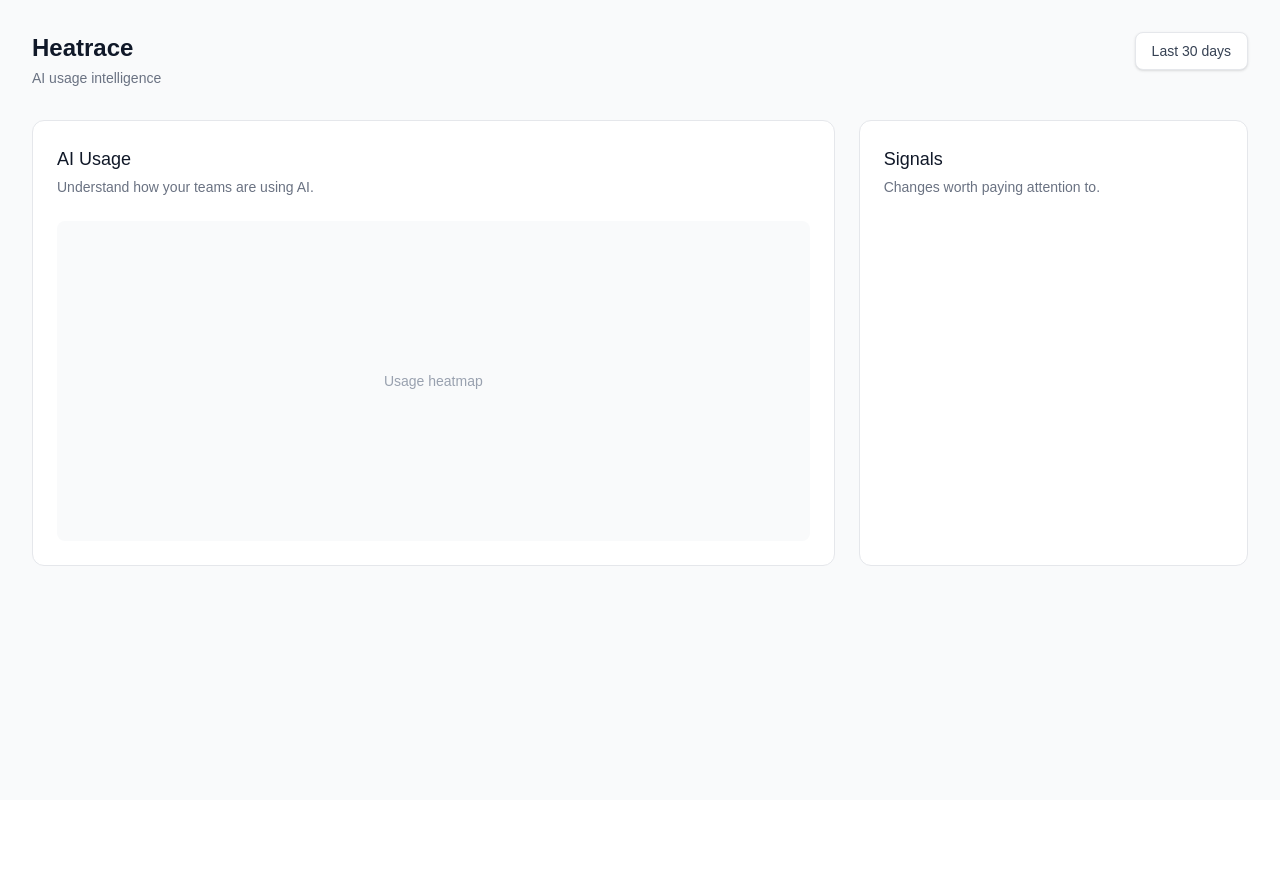
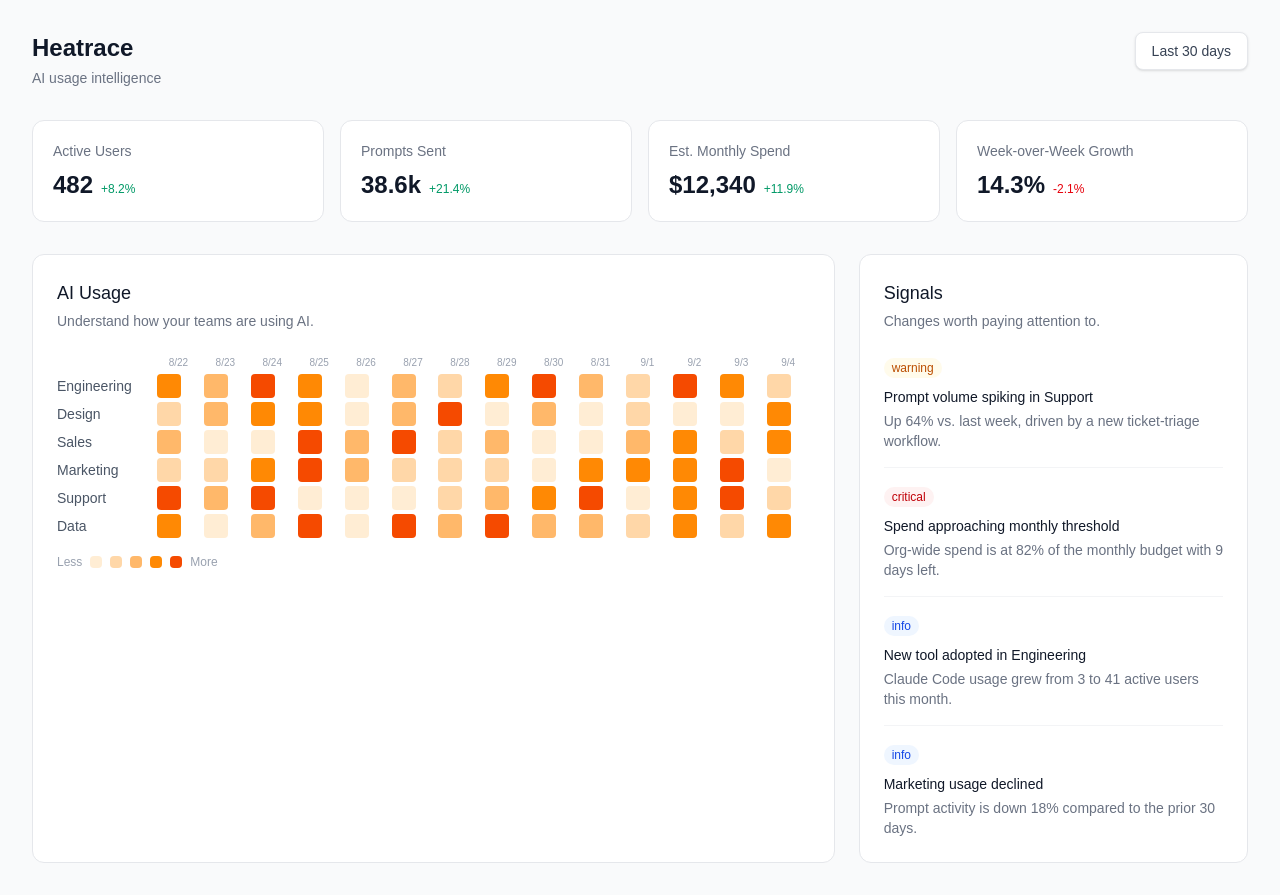
Before and after one commit to uvasishtha/heatrace, a Next.js app: page / in a window 1280 px wide. Before the commit the page ends 800 px from the top, so only its background shows below. Built offline with nearby package versions, Linux system fonts and the light colour scheme.

Commit message:
Adding basic components, and page tsx

```diff
--- /dev/null
+++ b/app/components/DashboardHeader.tsx
@@ -0,0 +1,46 @@
+"use client";
+
+import { useState } from "react";
+
+const RANGES = ["Last 7 days", "Last 30 days", "Last 90 days"];
+
+export default function DashboardHeader() {
+  const [range, setRange] = useState(RANGES[1]);
+  const [open, setOpen] = useState(false);
+
+  return (
+    <header className="flex items-start justify-between">
+      <div>
+        <h1 className="text-2xl font-semibold text-gray-900">Heatrace</h1>
+
+        <p className="mt-1 text-sm text-gray-500">AI usage intelligence</p>
+      </div>
+
+      <div className="relative">
+        <button
+          onClick={() => setOpen((prev) => !prev)}
+          className="rounded-lg border border-gray-200 bg-white px-4 py-2 text-sm text-gray-700 shadow-sm hover:bg-gray-50"
+        >
+          {range}
+        </button>
+
+        {open && (
+          <div className="absolute right-0 mt-2 w-40 rounded-lg border border-gray-200 bg-white py-1 shadow-lg">
+            {RANGES.map((option) => (
+              <button
+                key={option}
+                onClick={() => {
+                  setRange(option);
+                  setOpen(false);
+                }}
+                className="block w-full px-4 py-2 text-left text-sm text-gray-700 hover:bg-gray-50"
+              >
+                {option}
+              </button>
+            ))}
+          </div>
+        )}
+      </div>
+    </header>
+  );
+}
--- /dev/null
+++ b/app/components/SignalsPanel.tsx
@@ -0,0 +1,37 @@
+import { signals, type Signal } from "@/app/lib/dashboard-data";
+
+const SEVERITY_STYLES: Record<Signal["severity"], string> = {
+  info: "bg-blue-50 text-blue-700",
+  warning: "bg-amber-50 text-amber-700",
+  critical: "bg-red-50 text-red-700",
+};
+
+export default function SignalsPanel() {
+  return (
+    <aside className="rounded-xl border border-gray-200 bg-white p-6">
+      <h2 className="text-lg font-medium text-gray-900">Signals</h2>
+
+      <p className="mt-1 text-sm text-gray-500">
+        Changes worth paying attention to.
+      </p>
+
+      <ul className="mt-6 space-y-4">
+        {signals.map((signal) => (
+          <li key={signal.id} className="border-b border-gray-100 pb-4 last:border-0 last:pb-0">
+            <span
+              className={`inline-block rounded-full px-2 py-0.5 text-xs font-medium ${SEVERITY_STYLES[signal.severity]}`}
+            >
+              {signal.severity}
+            </span>
+
+            <p className="mt-2 text-sm font-medium text-gray-900">
+              {signal.title}
+            </p>
+
+            <p className="mt-1 text-sm text-gray-500">{signal.description}</p>
+          </li>
+        ))}
+      </ul>
+    </aside>
+  );
+}
--- /dev/null
+++ b/app/components/StatsRow.tsx
@@ -0,0 +1,32 @@
+import { stats } from "@/app/lib/dashboard-data";
+
+export default function StatsRow() {
+  return (
+    <div className="grid grid-cols-2 gap-4 lg:grid-cols-4">
+      {stats.map((stat) => (
+        <div
+          key={stat.id}
+          className="rounded-xl border border-gray-200 bg-white p-5"
+        >
+          <p className="text-sm text-gray-500">{stat.label}</p>
+
+          <div className="mt-2 flex items-baseline gap-2">
+            <p className="text-2xl font-semibold text-gray-900">
+              {stat.value}
+            </p>
+
+            <span
+              className={
+                stat.trend === "up"
+                  ? "text-xs font-medium text-emerald-600"
+                  : "text-xs font-medium text-red-600"
+              }
+            >
+              {stat.change}
+            </span>
+          </div>
+        </div>
+      ))}
+    </div>
+  );
+}
--- /dev/null
+++ b/app/components/UsageHeatmap.tsx
@@ -0,0 +1,78 @@
+import { Fragment } from "react";
+import { days, heatmapData, teams } from "@/app/lib/dashboard-data";
+
+function intensityClass(value: number) {
+  if (value >= 80) return "bg-orange-600";
+  if (value >= 60) return "bg-orange-400";
+  if (value >= 40) return "bg-orange-300";
+  if (value >= 20) return "bg-orange-200";
+  return "bg-orange-100";
+}
+
+export default function UsageHeatmap() {
+  return (
+    <section className="rounded-xl border border-gray-200 bg-white p-6 lg:col-span-2">
+      <h2 className="text-lg font-medium text-gray-900">AI Usage</h2>
+
+      <p className="mt-1 text-sm text-gray-500">
+        Understand how your teams are using AI.
+      </p>
+
+      <div className="mt-6 overflow-x-auto">
+        <div className="min-w-max">
+          <div
+            className="grid gap-1"
+            style={{
+              gridTemplateColumns: `96px repeat(${days.length}, 1fr)`,
+            }}
+          >
+            <div />
+            {days.map((day) => (
+              <div
+                key={day}
+                className="text-center text-[10px] text-gray-400"
+              >
+                {new Date(day).toLocaleDateString(undefined, {
+                  month: "numeric",
+                  day: "numeric",
+                })}
+              </div>
+            ))}
+
+            {teams.map((team) => (
+              <Fragment key={team.id}>
+                <div className="flex items-center text-sm text-gray-600">
+                  {team.name}
+                </div>
+
+                {days.map((day) => {
+                  const cell = heatmapData.find(
+                    (c) => c.teamId === team.id && c.day === day,
+                  );
+
+                  return (
+                    <div
+                      key={`${team.id}-${day}`}
+                      title={`${team.name} · ${day} · ${cell?.value ?? 0}`}
+                      className={`h-6 w-6 rounded ${intensityClass(cell?.value ?? 0)}`}
+                    />
+                  );
+                })}
+              </Fragment>
+            ))}
+          </div>
+        </div>
+      </div>
+
+      <div className="mt-4 flex items-center gap-2 text-xs text-gray-400">
+        <span>Less</span>
+        <div className="h-3 w-3 rounded bg-orange-100" />
+        <div className="h-3 w-3 rounded bg-orange-200" />
+        <div className="h-3 w-3 rounded bg-orange-300" />
+        <div className="h-3 w-3 rounded bg-orange-400" />
+        <div className="h-3 w-3 rounded bg-orange-600" />
+        <span>More</span>
+      </div>
+    </section>
+  );
+}
--- /dev/null
+++ b/app/lib/dashboard-data.ts
@@ -0,0 +1,121 @@
+export type Team = {
+  id: string;
+  name: string;
+};
+
+export type HeatmapCell = {
+  teamId: string;
+  day: string;
+  value: number;
+};
+
+export type Signal = {
+  id: string;
+  title: string;
+  description: string;
+  severity: "info" | "warning" | "critical";
+};
+
+export type Stat = {
+  id: string;
+  label: string;
+  value: string;
+  change: string;
+  trend: "up" | "down";
+};
+
+export const teams: Team[] = [
+  { id: "engineering", name: "Engineering" },
+  { id: "design", name: "Design" },
+  { id: "sales", name: "Sales" },
+  { id: "marketing", name: "Marketing" },
+  { id: "support", name: "Support" },
+  { id: "data", name: "Data" },
+];
+
+export const days = Array.from({ length: 14 }, (_, i) => {
+  const date = new Date();
+  date.setDate(date.getDate() - (13 - i));
+  return date.toISOString().slice(0, 10);
+});
+
+// Deterministic pseudo-random generator so the simulated heatmap
+// renders the same values on every request.
+function mulberry32(seed: number) {
+  return function random() {
+    seed |= 0;
+    seed = (seed + 0x6d2b79f5) | 0;
+    let t = Math.imul(seed ^ (seed >>> 15), 1 | seed);
+    t = (t + Math.imul(t ^ (t >>> 7), 61 | t)) ^ t;
+    return ((t ^ (t >>> 14)) >>> 0) / 4294967296;
+  };
+}
+
+export const heatmapData: HeatmapCell[] = (() => {
+  const random = mulberry32(42);
+  return teams.flatMap((team) =>
+    days.map((day) => ({
+      teamId: team.id,
+      day,
+      value: Math.round(random() * 100),
+    })),
+  );
+})();
+
+export const stats: Stat[] = [
+  {
+    id: "active-users",
+    label: "Active Users",
+    value: "482",
+    change: "+8.2%",
+    trend: "up",
+  },
+  {
+    id: "prompts-sent",
+    label: "Prompts Sent",
+    value: "38.6k",
+    change: "+21.4%",
+    trend: "up",
+  },
+  {
+    id: "est-spend",
+    label: "Est. Monthly Spend",
+    value: "$12,340",
+    change: "+11.9%",
+    trend: "up",
+  },
+  {
+    id: "wow-growth",
+    label: "Week-over-Week Growth",
+    value: "14.3%",
+    change: "-2.1%",
+    trend: "down",
+  },
+];
+
+export const signals: Signal[] = [
+  {
+    id: "support-spike",
+    title: "Prompt volume spiking in Support",
+    description: "Up 64% vs. last week, driven by a new ticket-triage workflow.",
+    severity: "warning",
+  },
+  {
+    id: "budget-threshold",
+    title: "Spend approaching monthly threshold",
+    description: "Org-wide spend is at 82% of the monthly budget with 9 days left.",
+    severity: "critical",
+  },
+  {
+    id: "new-tool",
+    title: "New tool adopted in Engineering",
+    description: "Claude Code usage grew from 3 to 41 active users this month.",
+    severity: "info",
+  },
+  {
+    id: "marketing-decline",
+    title: "Marketing usage declined",
+    description: "Prompt activity is down 18% compared to the prior 30 days.",
+    severity: "info",
+  },
+];
--- a/app/page.tsx
+++ b/app/page.tsx
@@ -1,49 +1,21 @@
+import DashboardHeader from "@/app/components/DashboardHeader";
+import StatsRow from "@/app/components/StatsRow";
+import UsageHeatmap from "@/app/components/UsageHeatmap";
+import SignalsPanel from "@/app/components/SignalsPanel";
+
 export default function Home() {
   return (
     <main className="min-h-screen bg-gray-50 p-8">
       <div className="mx-auto max-w-7xl">
-        <header className="flex items-start justify-between">
-          <div>
-            <h1 className="text-2xl font-semibold text-gray-900">
-              Heatrace
-            </h1>
+        <DashboardHeader />
 
-            <p className="mt-1 text-sm text-gray-500">
-              AI usage intelligence
-            </p>
-          </div>
-
-          <button className="rounded-lg border border-gray-200 bg-white px-4 py-2 text-sm text-gray-700 shadow-sm">
-            Last 30 days
-          </button>
-        </header>
+        <div className="mt-8">
+          <StatsRow />
+        </div>
 
         <div className="mt-8 grid grid-cols-1 gap-6 lg:grid-cols-3">
-          <section className="rounded-xl border border-gray-200 bg-white p-6 lg:col-span-2">
-            <h2 className="text-lg font-medium text-gray-900">
-              AI Usage
-            </h2>
-
-            <p className="mt-1 text-sm text-gray-500">
-              Understand how your teams are using AI.
-            </p>
-
-            <div className="mt-6 flex h-80 items-center justify-center rounded-lg bg-gray-50">
-              <p className="text-sm text-gray-400">
-                Usage heatmap
-              </p>
-            </div>
-          </section>
-
-          <aside className="rounded-xl border border-gray-200 bg-white p-6">
-            <h2 className="text-lg font-medium text-gray-900">
-              Signals
-            </h2>
-
-            <p className="mt-1 text-sm text-gray-500">
-              Changes worth paying attention to.
-            </p>
-          </aside>
+          <UsageHeatmap />
+          <SignalsPanel />
         </div>
       </div>
     </main>
```
